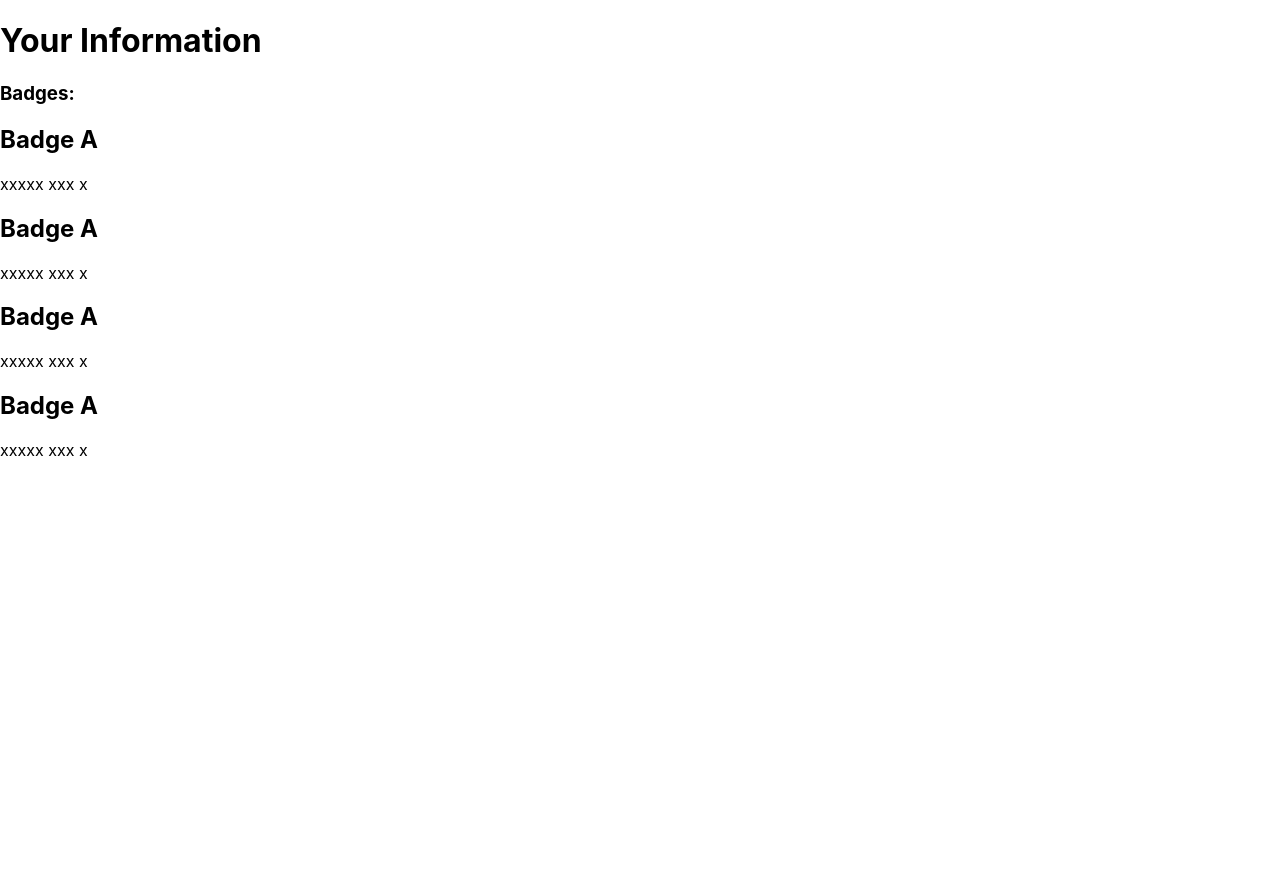
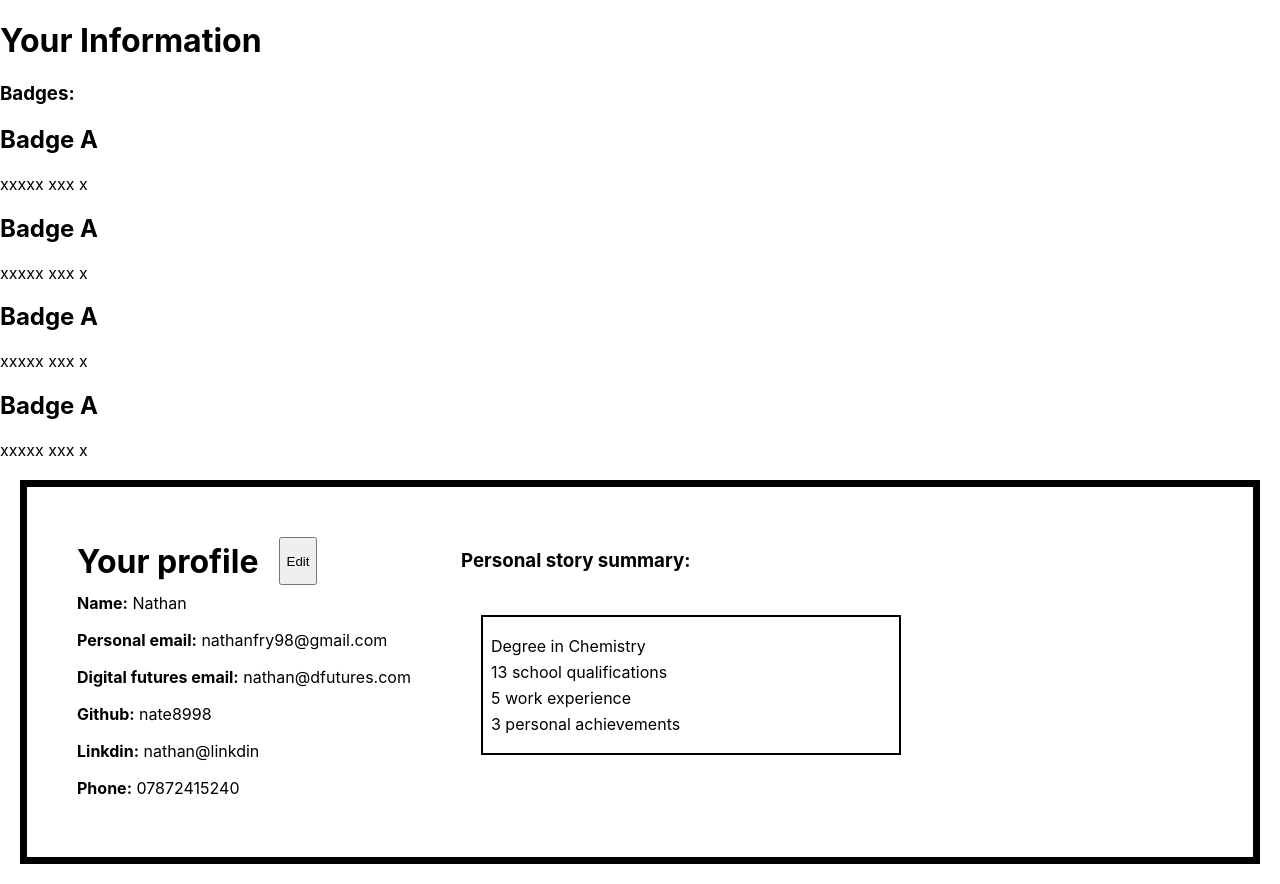
Before and after one commit to TanvirDF/TeamEngineering, a React (Create React App) app in the folder FrontEnd/: page / in a window 1280 px wide. Before the commit the page ends 800 px from the top, so only its background shows below. Built offline with nearby package versions, Linux system fonts and the light colour scheme.

Commit message:
profile-component

```diff
--- a/FrontEnd/src/App.js
+++ b/FrontEnd/src/App.js
@@ -1,6 +1,6 @@
 // import logo from './logo.svg';
 // import './App.css';
-
+import profilecss from './CSS/Profile.css'
 import Information from "./component/Information";
 import Profile from "./component/Profile";
 
--- a/FrontEnd/src/CSS/Profile.css
+++ b/FrontEnd/src/CSS/Profile.css
@@ -1,5 +1,37 @@
+.whole-component {
+    display: flex;
+    flex-direction: row;
+    width: auto;
+    border: 7px solid rgb(0, 0, 0);
+    padding: 50px;
+    margin: 20px;
+    gap: 50px;
+}
+
 .Basic-info {
     display: flex;
-    flex-direction: col umn;
+    flex-direction: column;
+    line-height: 5px;
+}
 
+.info-box {
+    min-width: 400px;
+    border: 2px solid rgb(0, 0, 0);
+    padding: 8px;
+    margin: 20px;
+    text-align: left;
 }
+
+button {
+    align-self: inherit;
+}
+
+.title {
+    display: flex;
+    flex-direction: row;
+    gap: 20px;
+}
+
+.quali {
+    line-height: 10px;
+}
--- a/FrontEnd/src/component/Profile.jsx
+++ b/FrontEnd/src/component/Profile.jsx
@@ -1,27 +1,23 @@
+import Story from './Story'
+
 const Profile = () => {
-    // return (
-    // <> className= ="Basic-info"
-    //     <div>
-    //         <h1>Your profile</h1>
-    //         <button type="submit" id="edit-button">Edit</button>
-    //         <p>Name: Nathan</p>
-    //         <p>Personal email: nathanfry98@gmail.com</p>
-    //         <p>Digital futures email: nathan@dfutures.com</p>
-    //         <p>Github: nate8998</p>
-    //         <p>Linkdin: nathan@linkden</p>
-    //         <p>Phone: 07872415240</p>
-    //         ssName="Summary"cla</div>
-    //     <div>
-    //         <
-    //     <div className="info-box">h2>Personal story summary:</h2>
-    //         <br />
-    //         <p>Degree in Chemistry</p>
-    //         <p>13 school qualifications</p>
-    //         <p>5 work experience</p>
-    //     </div>
-    //     <p>3 personal achievements</p>
-    // </div>
-    // </>
-    // )
+    return (
+        <div className="whole-component">
+            <div className="Basic-info">
+                <div className="title">
+                    <h1>Your profile</h1>
+                    <button type="submit" id="edit-button">Edit</button>
+                </div>
+                <p><strong>Name:</strong> Nathan</p>
+                <p><strong>Personal email:</strong> nathanfry98@gmail.com</p>
+                <p><strong>Digital futures email:</strong> nathan@dfutures.com</p>
+                <p><strong>Github:</strong> nate8998</p>
+                <p><strong>Linkdin:</strong> nathan@linkdin</p>
+                <p><strong>Phone:</strong> 07872415240</p>
+            </div>
+            <Story />
+        </div>
+
+    )
 }
 export default Profile
--- /dev/null
+++ b/FrontEnd/src/component/Story.jsx
@@ -0,0 +1,15 @@
+const Story = () => {
+    return (
+        <div className="quali">
+            <h3>Personal story summary:</h3>
+            <br />
+            <div className="info-box">
+                <p>Degree in Chemistry</p>
+                <p>13 school qualifications</p>
+                <p>5 work experience</p>
+                <p>3 personal achievements</p>
+            </div>
+        </div>
+    )
+}
+export default Story;
```
